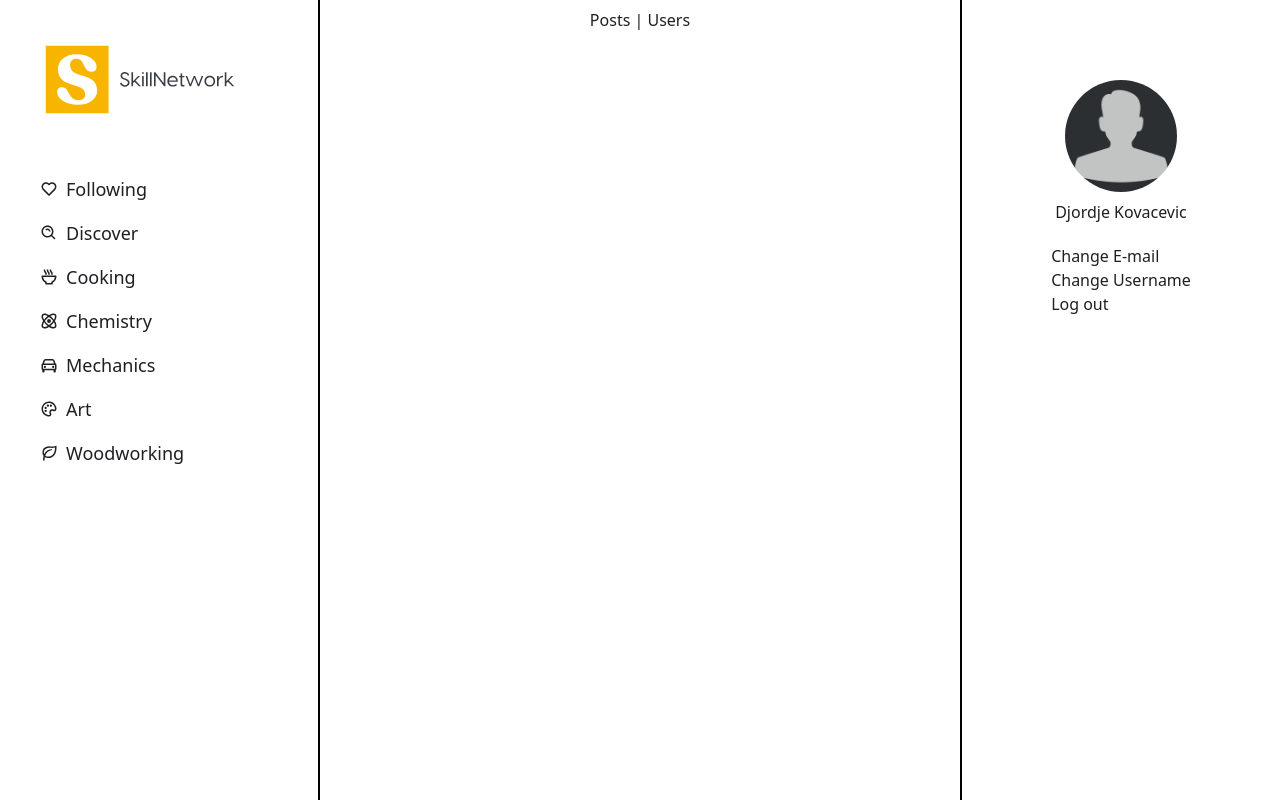
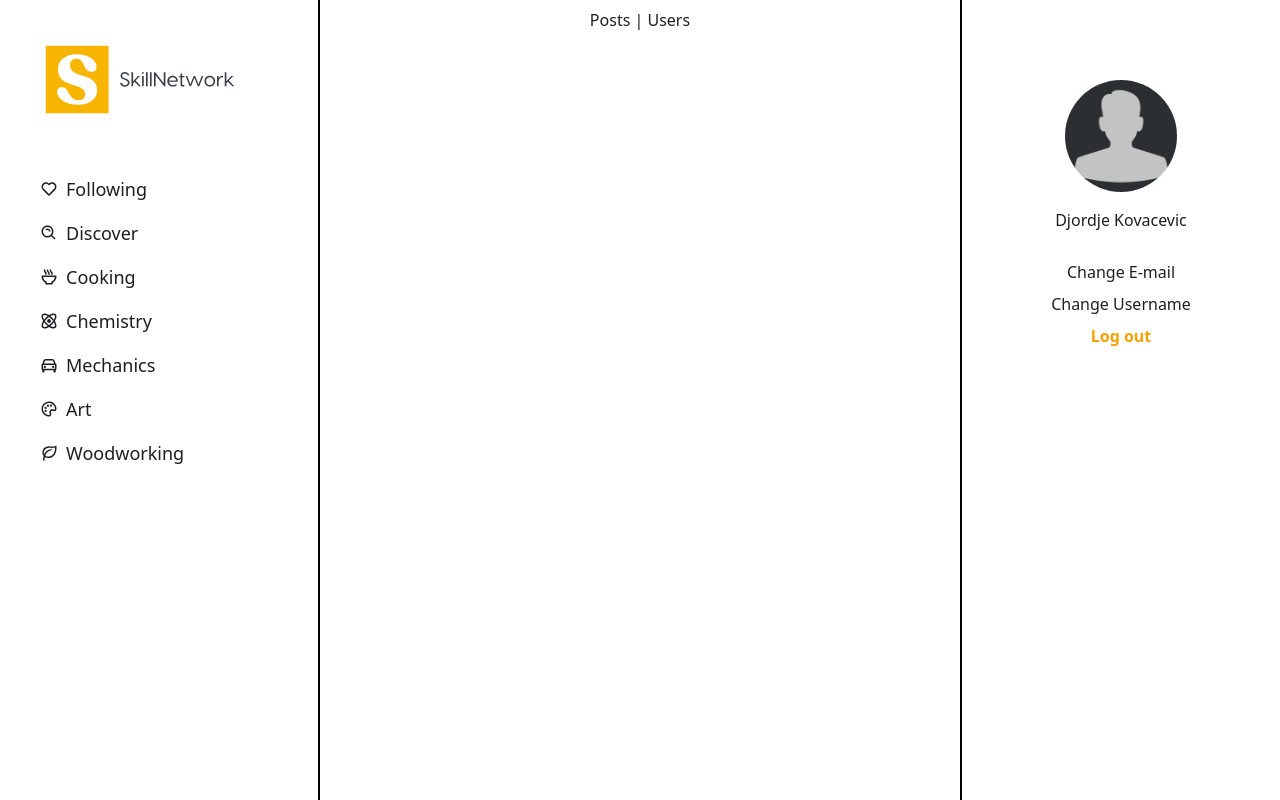
Before and after one commit to KDjole/SkillNetwork, a React (Vite) app: page / in a window 1280 px wide. Built offline with nearby package versions, Linux system fonts and the light colour scheme.

Commit message:
Changed looks of profile and options.

```diff
--- a/src/Components/UserSettingsModal/UserSettingsModal.jsx
+++ b/src/Components/UserSettingsModal/UserSettingsModal.jsx
@@ -9,7 +9,7 @@ export default function UserSettingsModal() {
   const dataForChange = useSelector((state) => state.modal.dataForChange);
   const dispatch = useDispatch();
 
-  const closeModal = (e) => {
+  const closeModal = () => {
     dispatch(changeStatus(false, ""));
   };
 
--- a/src/Pages/HomePage/Profile.jsx
+++ b/src/Pages/HomePage/Profile.jsx
@@ -4,7 +4,7 @@ import ProfileName from "./Profile/ProfileName";
 
 export default function Profile() {
   return (
-    <div className="w-1/4 border-l-2 border-black flex flex-col items-center pt-20">
+    <div className="w-1/4 border-l-2 border-black flex flex-col items-center pt-20 gap-2">
       <ProfilePicture />
       <ProfileName />
       <ProfileOptions />
--- a/src/Pages/HomePage/Profile/ProfileOptions.jsx
+++ b/src/Pages/HomePage/Profile/ProfileOptions.jsx
@@ -12,7 +12,7 @@ export default function ProfileOptions() {
   };
 
   return (
-    <ul className="mt-5">
+    <ul className="mt-5 flex flex-col items-center gap-2">
       {options.map((e) => {
         return (
           <li
@@ -22,7 +22,7 @@ export default function ProfileOptions() {
           >{`${e.text}`}</li>
         );
       })}
-      <li className="hover:cursor-pointer">Log out</li>
+      <li className="hover:cursor-pointer text-myYellow font-bold">Log out</li>
     </ul>
   );
 }
--- a/tailwind.config.js
+++ b/tailwind.config.js
@@ -5,7 +5,7 @@ export default {
     extend: {
       colors: {
         myGray: "#1d1f23",
-        myYellow: "#f8b500",
+        myYellow: "#f7a100",
       },
     },
   },
```
